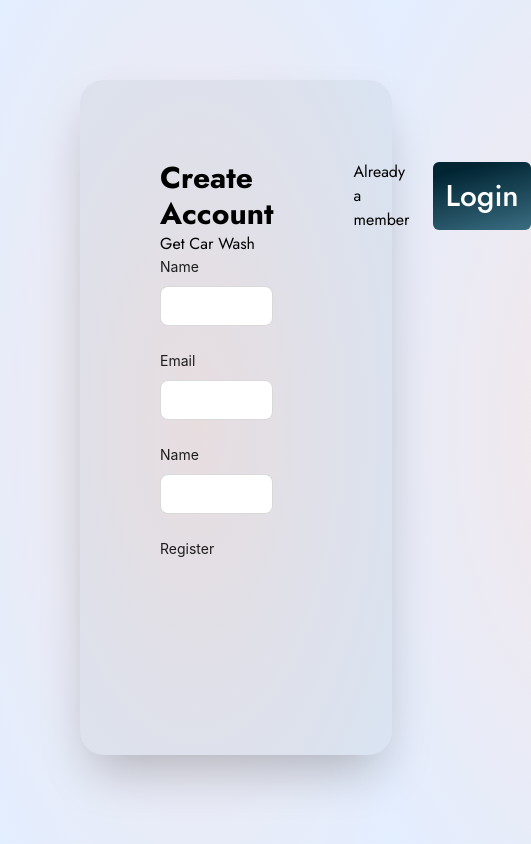
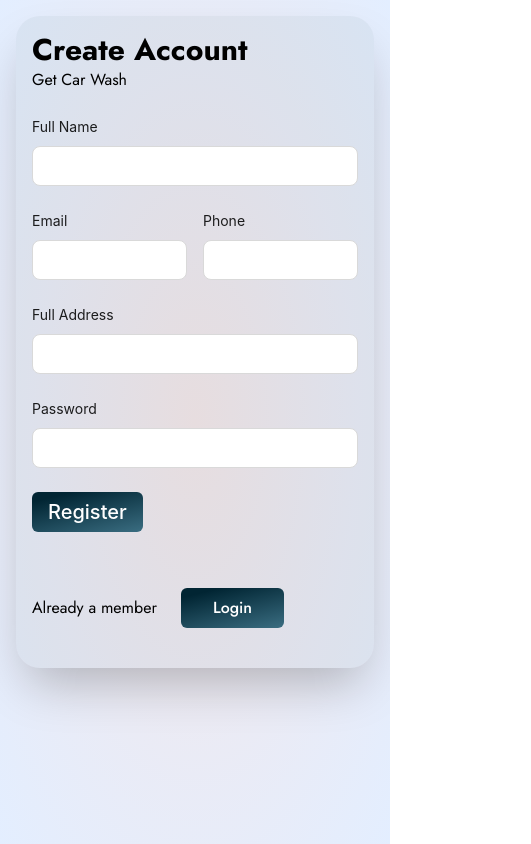
Before and after one commit to ashiqee/carwash-fontend, a React app: page /signup in a window 390 px wide. Shown: the whole page, 531 px wide, since content can reach past the window. Built offline with nearby package versions, Linux system fonts and the light colour scheme; the HTML template or start-up script is replaced by a standard one.

Commit message:
register page responsive

```diff
--- a/src/components/form/CRInput.tsx
+++ b/src/components/form/CRInput.tsx
@@ -6,11 +6,12 @@ type TInputProps = {
   name: string;
   label?: string;
   disabled?: boolean;
+  className?:string;
 };
 
-const CRInput = ({ type, name, label, disabled }: TInputProps) => {
+const CRInput = ({ type, name, label, disabled,className }: TInputProps) => {
   return (
-    <div style={{ marginBottom: '20px' }}>
+    <div className={className}>
       <Controller
         name={name}
         render={({ field }) => (
--- a/src/pages/auth/Signup.tsx
+++ b/src/pages/auth/Signup.tsx
@@ -13,28 +13,35 @@ const Signup = () => {
     }
 
     return (
-        <div className='p-20'>
-            <div className='w-[80vw] flex mx-auto h-[80vh] my-auto rounded-3xl shadow-2xl  bg-primary/5'>
+        <div className='md:p-20 p-4'>
+            <div className='md:w-[60vw] md:flex mx-auto md:h-[80vh] my-auto rounded-3xl shadow-2xl  bg-primary/5'>
 
-            <div className='w-full p-20'>
-                <h4 className='text-3xl font-bold'>Create Account</h4>
-                <p>Get Car Wash </p>
+            <div className='w-full space-y-6 p-4  md:p-20'>
+       <div className=''>
+       <h4 className='text-3xl font-bold'>Create Account</h4>
+       <p>Get Car Wash </p>
+       </div>
 
 
 <CRForm onSubmit={onSubmit}>
-    <CRInput type='text' name='Name' label='Name' />
-    <CRInput type='text' name='Email' label='Email' />
-    <CRInput type='text' name='Address' label='Name' />
-    <button htmlType="submit">Register</button>
+    <CRInput type='text' name='name' label='Full Name' />
+    <div className='flex justify-between gap-4 '>
+    <CRInput type='email' className='w-full' name='email' label='Email' />
+    <CRInput type='text' className='w-full' name='phone' label='Phone' />
+    </div>
+    <CRInput type='text' name='address' label='Full Address' />
+    <CRInput type='password' name='Password' label='Password' />
+
+    <CARButton className='text-xl px-4 p-1.5' text='Register'/>
 </CRForm>
 
 
             </div>
-            <div className='py-20 w-full'>
+            <div className='md:py-20 py-10 px-4 w-full'>
                 <div className='flex items-center gap-6'>
                 <p>Already a member</p>
                 <Link to='/login'>
-                <CARButton text='Login' className='text-3xl px-14 p-4'/>
+                <CARButton text='Login' className='md:text-2xl px-8 md:px-8 p-2'/>
                 </Link>
                 </div>
             </div>
```
